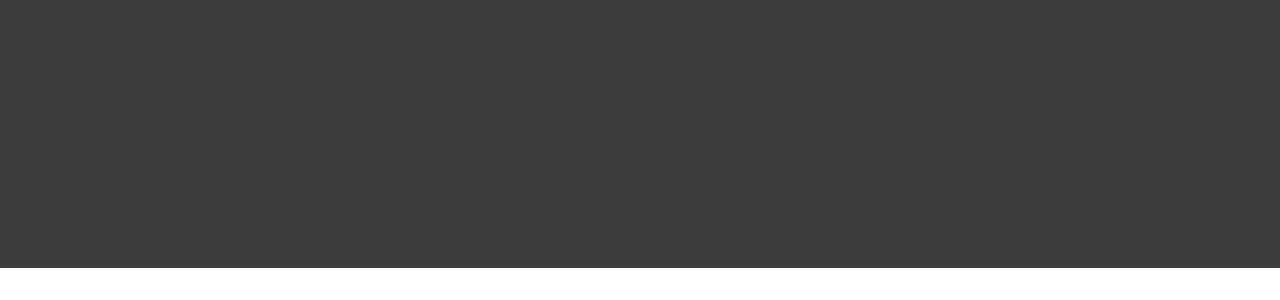
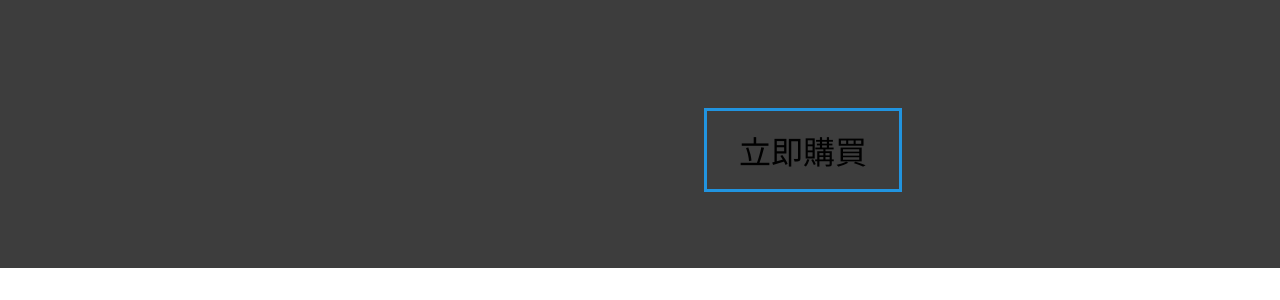
Before and after one commit to HankWeii/scroll, a plain HTML site: page index.html in a window 1280 px wide. Shown: the part 1316-1616 px from the top of the page. Drawn offline with Linux system fonts and the light colour scheme.

Commit message:
second commit

```diff
--- a/index.html
+++ b/index.html
@@ -38,6 +38,7 @@
                 <div class="slogan slogan1">重量僅63克</div>
                 <div class="slogan slogan2">LIGHTSPEED™ 無線技術</div>
                 <div class="slogan slogan3">新一代 HERO 25K感應器</div>
+                <div class="buyicon" href="#">立即購買</div>
             </div>
         </div>
         <script src="scroll.js"></script>
--- a/scroll.css
+++ b/scroll.css
@@ -196,3 +196,37 @@ body {
     opacity: 1;
     top: 8rem;
 }
+
+.buyicon {
+    font-size: 2rem;
+    border: 3px solid #2194E0;
+    display: inline-block;
+    padding: 1rem 2rem;
+    position: absolute;
+    top:80vh;
+    overflow: hidden;
+    transition: all 0.2s ease-in-out;
+}
+
+.buyicon::before {
+    content: "";
+    background-color: rgba(255, 255, 255, 0.5);
+    height: 100%;
+    width: 2em;
+    display: block;
+    position: absolute;
+    top:0;
+    left: -8rem;
+    transform: skewX(-45deg) translateX(0);
+}
+
+.buyicon:hover {
+    background-color: #2194E0;
+    color:#B7BBC4;
+    border-bottom: 4px solid #166194;
+}
+
+.buyicon:hover:before {
+    transform: skewX(-45deg) translateX(13.5em);
+    transition: all 0.5s ease-in-out;
+}
```
